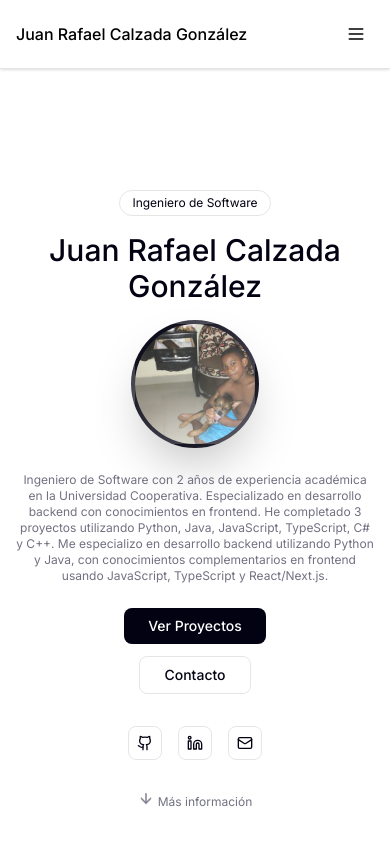
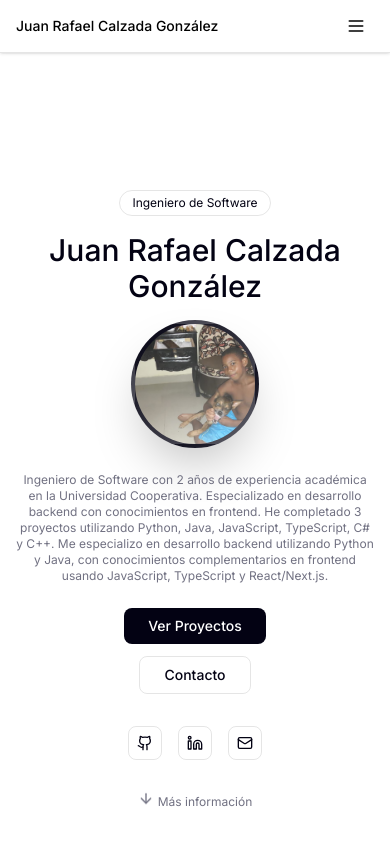
Before and after one commit to rafael5678/portfolio, a Next.js app: page / in a window 390 px wide. Shown: the top 844 px of the page. Built offline with nearby package versions, Linux system fonts and the light colour scheme; no server answers.

Commit message:
Header: reducir altura (py-2) y tamaño del nombre para no tapar visor

```diff
--- a/src/components/Header/Header.tsx
+++ b/src/components/Header/Header.tsx
@@ -42,9 +42,9 @@ export const Header = () => {
 
   return (
     <header style={{ position: 'fixed', top: 0, left: 0, right: 0, zIndex: 9999 }} className="bg-background/95 backdrop-blur-md border-b border-border shadow-sm">
-      <nav className="mx-auto px-4 sm:px-6 lg:px-8 py-4 max-w-7xl">
+      <nav className="mx-auto px-4 sm:px-6 lg:px-8 py-2 max-w-7xl">
         <div className="flex items-center justify-between">
-          <div className="font-medium">Juan Rafael Calzada González</div>
+          <div className="font-medium text-sm sm:text-base">Juan Rafael Calzada González</div>
 
           {/* Desktop Navigation */}
           <div className="hidden md:flex items-center space-x-6">
```
